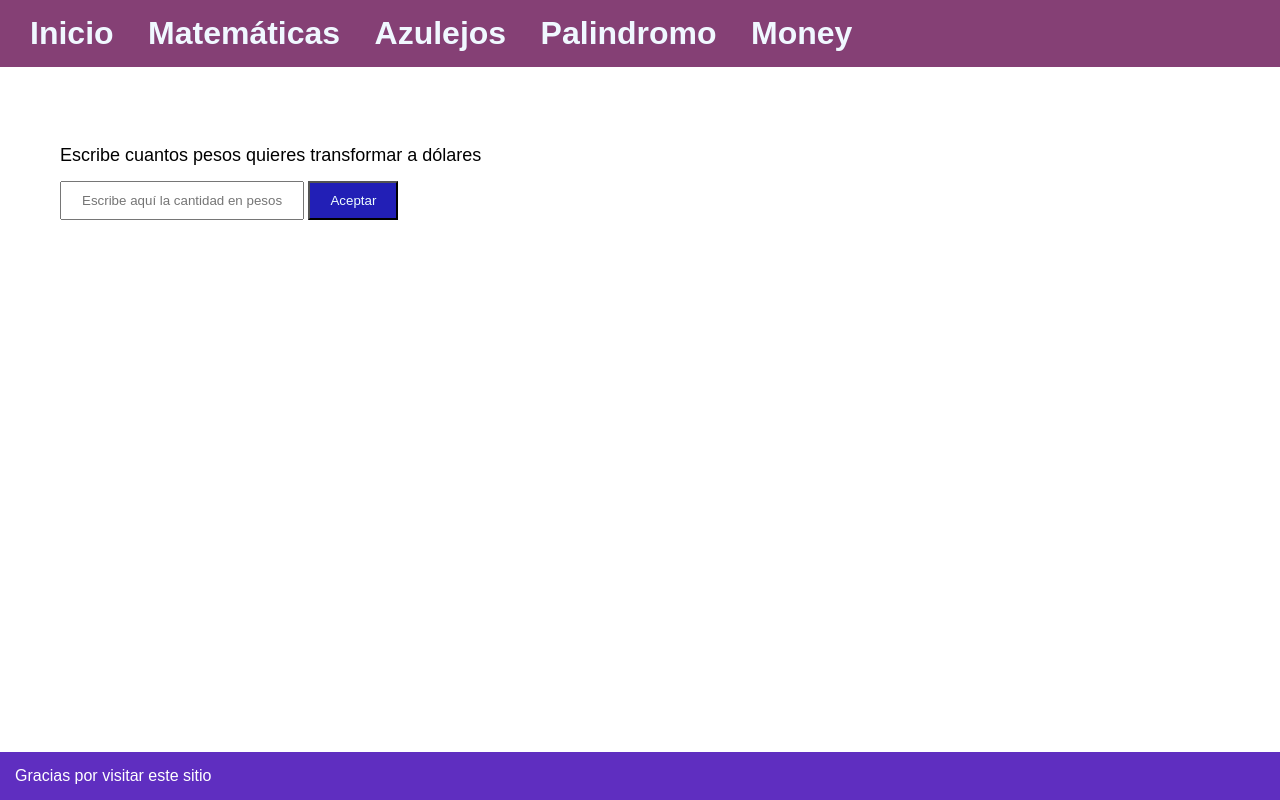
After one commit to luiskevinms/Elote, a Flask app: page /money in a window 1280 px wide. The commit adds this page. Run offline with Flask 3, Linux system fonts and the light colour scheme.

Commit message:
Se agregó un nuevo ancla para una página HTML que transforma de pesos a dólares, utilizando los recursos de flask, y la lógica se hizo desde un money.py

```diff
--- a/app.py
+++ b/app.py
@@ -1,5 +1,6 @@
 from flask import Flask, render_template, request
 from entities.palindrome import Palindrome
+from entities.money import Money
 
 app = Flask(__name__)
 
@@ -28,6 +29,16 @@ def palindrome():
 
     return render_template('palindrome.html')
 
+@app.route('/money', methods=['GET', 'POST'])
+def money():
+    if request.method == 'POST':
+        pesos = request.form.get('input-money', '')
+        m = Money(pesos)
+        result = m.is_money()
+        return render_template('resultmoney.html', resultado = result)
+
+    return render_template('money.html')
+
 
 if __name__ == '__main__':
-    app.run(host='0.0.0.0',port=5147)
+    app.run(host='0.0.0.0',port=5149)
--- a/templates/header.html
+++ b/templates/header.html
@@ -14,4 +14,5 @@
             <a href="{{url_for('math')}}">Matemáticas</a>
             <a href="{{url_for('azulejos')}}">Azulejos</a>
             <a href="{{url_for('palindrome')}}">Palindromo</a>
+            <a href="{{url_for('money')}}">Money</a>
         </header>
--- /dev/null
+++ b/templates/money.html
@@ -0,0 +1,15 @@
+{% include 'header.html' %}
+
+        <main>
+            <div>
+                <form method=post action="/money">
+                 <p>Escribe cuantos pesos quieres transformar a dólares </p>
+                <input id="input-money" name="input-money" class="input-welcome" type="float" placeholder="Escribe aquí la cantidad en pesos...">
+                <button class="button-ok" type="submit">Aceptar</button>
+
+                </form>
+
+            </div>
+        </main>
+
+{% include 'footer.html' %}
```
Also changed, not shown: entities/money.py (added, +11 -0 lines), templates/resultmoney.html (added, +7 -0 lines).
